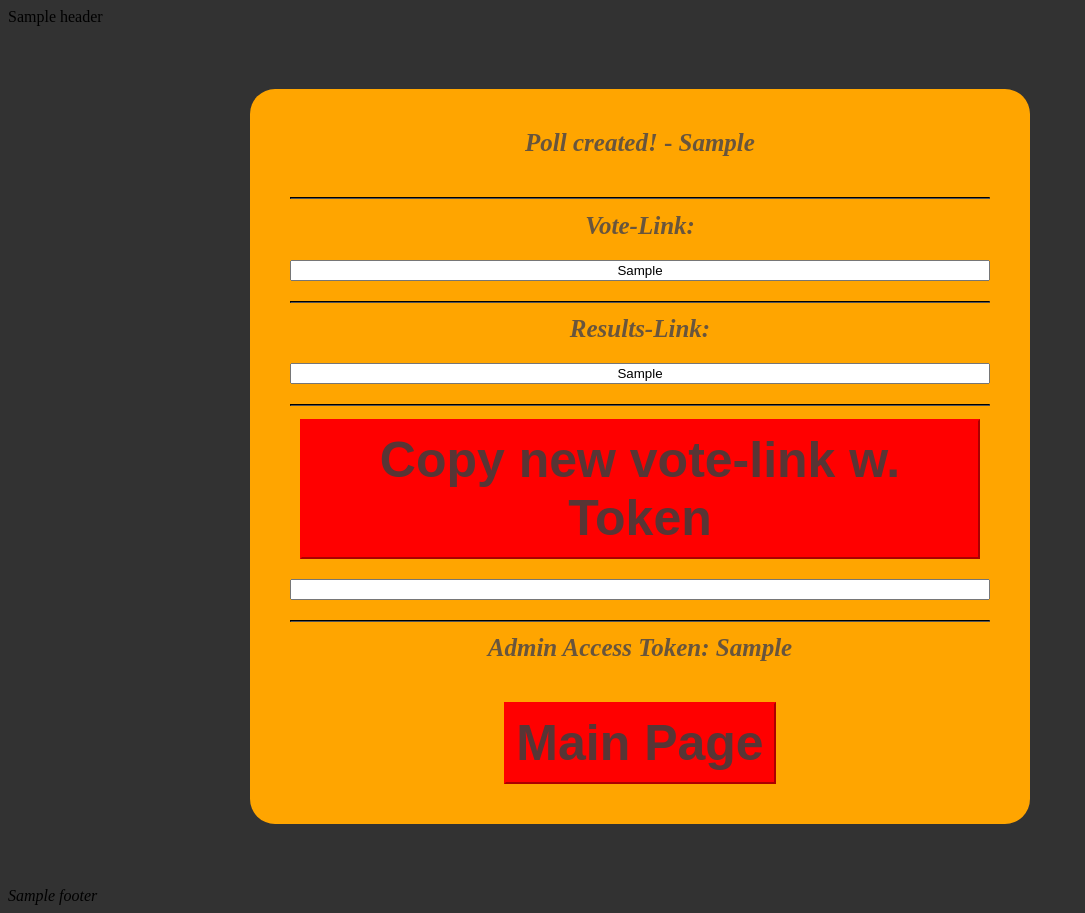
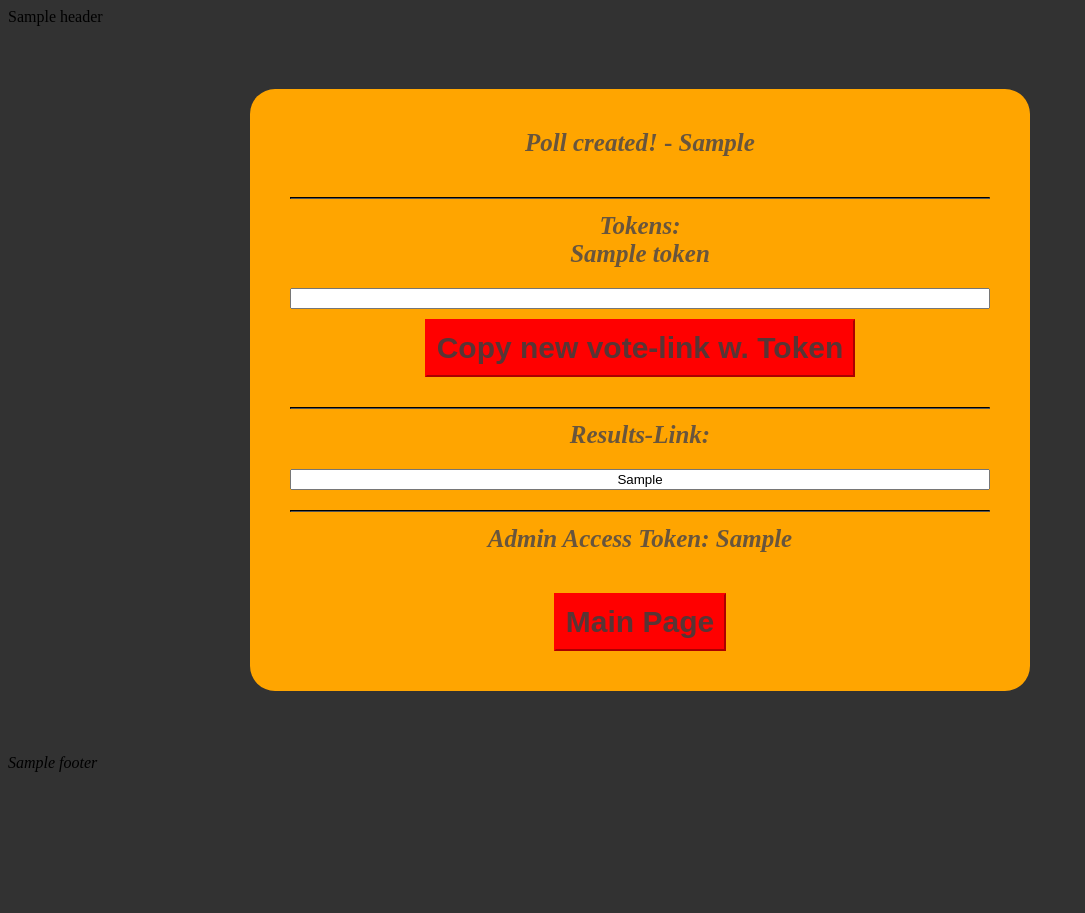
Before and after one commit to FAUSheppy/simple-python-poll, a Python web app: template templates/postcreate.html in a window 1280 px wide. Shown: the whole page, without its empty margins (0-1085 px from the left). After the commit the page ends 772 px from the top, so only its background shows below. Run offline with Jinja, Linux system fonts and the light colour scheme; the template is opened without the code that fills it: most values are stand-ins (such as "Sample title", 1, 10 or a date in 2020).

Commit message:
improve postcreate/polladmin combined page

```diff
--- a/static/site.css
+++ b/static/site.css
@@ -7,7 +7,7 @@ button{
     background-color: red;
     border-color: red;
     color: #583535;
-    font-size: 50;
+    font-size: 30px;
     padding: 10px;
     margin-left: 20px;
     margin-right: 20px;
@@ -92,9 +92,9 @@ input[type="checkbox"]{
 }
 
 .small{
-    max-width: 30%;
-    margin-left: 10px;
-    margin-right: 10px;
+    font-size:    30px;
+    max-width:     30%;
+    margin:       10px;
 }
 
 .stretched{
--- a/templates/postcreate.html
+++ b/templates/postcreate.html
@@ -11,10 +11,26 @@
         <div class="link-container">
             <hr>
 
+            {% if tokens %}
+            Tokens: <br>
+            <div class=token-container>
+                {% for tk in tokens %}
+                    {{ tk }}</br>
+                {% endfor %}
+            </div>
+            <input id=voteTokenLink class="link-field" type=text
+                   value=""
+            </input>
+            <button class="small stretched" onClick="newTokenLink()">
+                Copy new vote-link w. Token
+            </button>
+            {% else %}
             Vote-Link:
             <input class="link-field" type=text
                 value={{ hostname }}viewvote?ident={{ pollIdent }}>
             </input>
+            {% endif %}
+
             <hr>
 
             Results-Link:
@@ -23,26 +39,8 @@
             </input>
             <hr>
 
-            {% if tokens %}
-            <button class="small stretched" onClick="newTokenLink()">
-                Copy new vote-link w. Token
-            </button>
-            <input id=voteTokenLink class="link-field" type=text
-                   value=""
-            </input>
-            {% endif %}
         </div>
-        <!---
-        {% if tokens %}
-        <hr>
-        <div class="token-container">
-            {% for tk in tokens %}
-                {{ tk }}<br>
-            {% endfor %}
-        </div>
-        {% endif %}
-        -->
-        <hr>
+
         <div class=adm-token-container>
             Admin Access Token: <i id=admToken>{{ admToken }}</i>
         </div>
```
